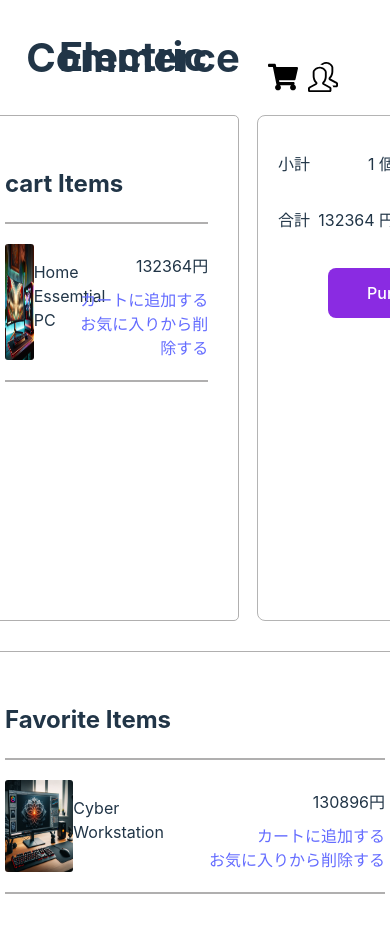
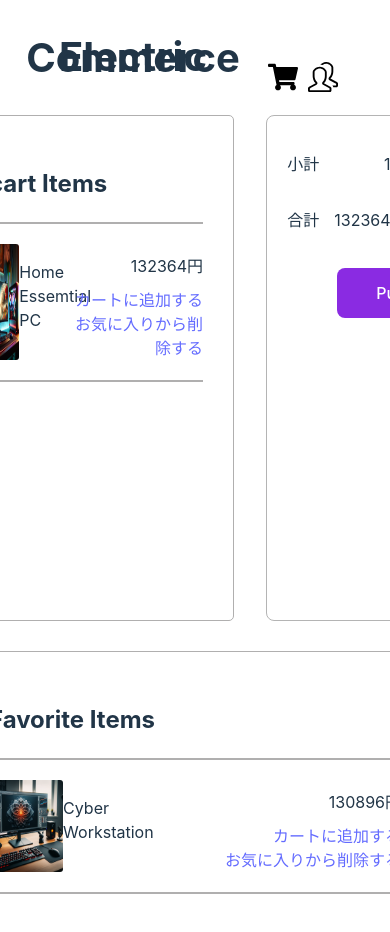
Before and after one commit to kip2/E-Commerce-Site-React, a React (Vite) app in the folder app/: page / in a window 390 px wide. Shown: the top 932 px of the page. Built offline with nearby package versions, Linux system fonts and the light colour scheme.

Commit message:
Cartの要素のレイアウト調整

```diff
--- a/app/src/components/organisms/CartItems.css
+++ b/app/src/components/organisms/CartItems.css
@@ -3,7 +3,7 @@
     border: solid 1px #b0afaf;
     border-radius: 5px;
     padding: 30px;
-    width: 60%;
+    width: 66%;
     max-width: 960px;
     min-height: 60vh;
 }
--- a/app/src/components/organisms/CartMenu.css
+++ b/app/src/components/organisms/CartMenu.css
@@ -10,7 +10,7 @@
 }
 
 .cart-menu {
-    max-width: 36%;
+    max-width: 35%;
     border: solid 1px #b4b4b4;
     border-radius: 8px;
     padding: 20px;
--- a/app/src/components/template/Cart.css
+++ b/app/src/components/template/Cart.css
@@ -9,5 +9,6 @@
 @media (max-width: 960px) {
     .order-field{
         margin: 0 40px 30px 40px;
+        gap:2rem;
     }
 }
```
